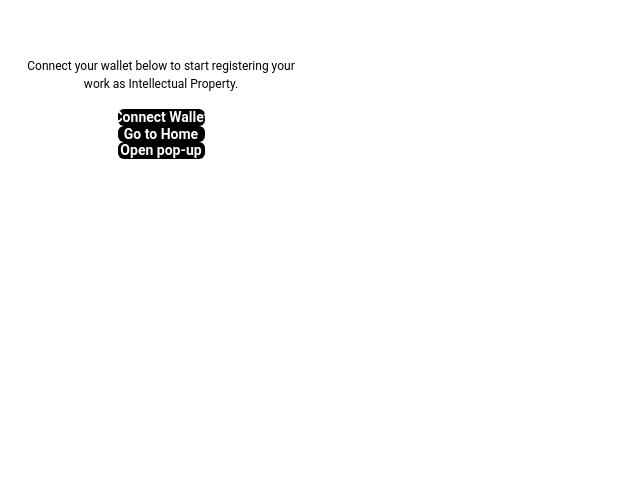
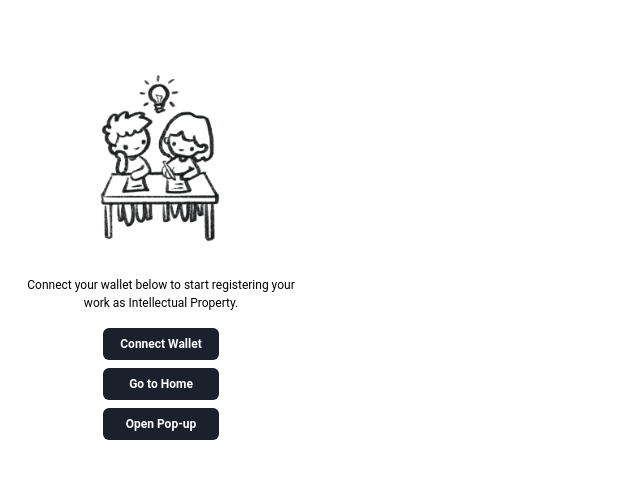
Before and after one commit to emmanasseri/my-own-words, a React (Create React App) app: page / in a window 1280 px wide. Shown: the part 102-580 px from the top of the page, without its empty margins (0-640 px from the left). Built offline with nearby package versions, Linux system fonts and the light colour scheme.

Commit message:
added assets

```diff
--- a/src/components/ClickableCard.tsx
+++ b/src/components/ClickableCard.tsx
@@ -30,22 +30,26 @@ const ClickableCard: React.FC<ClickableCardProps> = ({
 
   return (
     <Box
-      bg="gray.100"
+      bg="gray.100" // Super light gray background
       width="100%"
       p={4}
-      boxShadow="md"
+      border="2px solid black" // Black outlined border
+      boxShadow="0px 4px 10px rgba(173, 216, 230, 0.8)" // Light blue shadow (light blue: rgba(173, 216, 230))
       borderRadius="md"
       position="relative"
       cursor="pointer"
-      _hover={{ bg: "gray.200" }}
+      _hover={{
+        bg: "gray.200", // Darker gray on hover
+        boxShadow: "0px 6px 12px rgba(173, 216, 230, 1)", // Stronger blue shadow on hover
+      }}
       display="flex"
       justifyContent="space-between"
       alignItems="center"
-      mb={4}
+      mb={2}
       onClick={onClickAction} // Trigger action when card is clicked
     >
       {/* Text in the middle of the card */}
-      <Text fontSize="lg" fontWeight="bold">
+      <Text fontSize="lg" fontWeight="bold" color="black">
         {cardText}
       </Text>
 
--- a/src/pages/Home.tsx
+++ b/src/pages/Home.tsx
@@ -1,5 +1,5 @@
 import React from "react";
-import { Box } from "@chakra-ui/react";
+import { Box, Text, Image } from "@chakra-ui/react";
 import { useNavigate } from "react-router-dom";
 import ClickableCard from "../components/ClickableCard";
 import theme from "../theme";
@@ -22,15 +22,46 @@ const Home: React.FC = () => {
 
   return (
     <Box
+      position="relative" // Needed for positioning the images
       p={6}
       width={theme.views.smallView.width}
       height={theme.views.smallView.height}
       mx="auto"
-      mt={6}
       display="flex"
       flexDirection="column"
+      justifyContent="center" // Center the content vertically
+      alignItems="center" // Center the content horizontally
       gap={4}
     >
+      {/* Top-right Image */}
+      <Image
+        src="/images/saturn-and-stars.png" // Replace with the correct image path
+        alt="Top Right Image"
+        position="absolute"
+        top={0}
+        right={0}
+        width="40px"
+        height="40px"
+        zIndex={0} // Ensures it's behind the content
+      />
+
+      {/* Bottom-left Image */}
+      <Image
+        src="/images/city-scape.png" // Replace with the correct image path
+        alt="Bottom Left Image"
+        position="absolute"
+        bottom={0}
+        left={0}
+        width="40px"
+        height="40px"
+        zIndex={0} // Ensures it's behind the content
+      />
+
+      {/* Big Title at the Top */}
+      <Text fontSize="3xl" fontWeight="bold" mb={8} zIndex={1}>
+        What would you like to do?
+      </Text>
+
       {/* Register Card */}
       <ClickableCard
         cardText="Register"
--- a/src/pages/Landing.tsx
+++ b/src/pages/Landing.tsx
@@ -8,6 +8,7 @@ import { useLoading } from "../contexts/LoadingContext";
 
 const Landing = () => {
   const { setIsLoading } = useLoading();
+
   const openPopup = (): void => {
     const popupWindow = window.open("", "_blank", "width=400,height=400");
 
@@ -23,8 +24,6 @@ const Landing = () => {
 
   const navigate = useNavigate();
   const handleConnectWallet = async () => {
-
-    // Navigate to the Home screen
     navigate("/home");
   };
 
@@ -39,63 +38,69 @@ const Landing = () => {
     setIsLoading(false);
     navigate("/home");
   };
+
   return (
     <Box
-      bg="white" // Background is all white
-      width={theme.views.smallView.width} // Set the width to the pageView width
-      height={theme.views.smallView.height} // Set the height to the pageView height
+      bg="white"
+      width={theme.views.smallView.width}
+      height={theme.views.smallView.height}
       display="flex"
       flexDirection="column"
-      justifyContent="space-between" // Space between the GIF, text, and button
+      justifyContent="space-between"
       alignItems="center"
       p={4}
     >
       <Image
         src="/images/my-own-words-typing-animation.gif"
         alt="Intro GIF"
-        maxW="70%" // Make sure it scales within the box
-        mb={4} // Add some margin below the GIF
+        maxW="70%"
+        mb={4}
       />
+      <Image src="/images/two-authors.png" alt="two kids" maxW="70%" mb={4} />
 
-      {/* Middle: Explanation Text */}
       <Text fontSize="sm" color="black" textAlign="center" mb={4}>
         Connect your wallet below to start registering your work as Intellectual
         Property.
       </Text>
 
-      {/* Bottom: Connect Wallet Button */}
+      {/* Styled Buttons */}
       <Button
-        bg="black"
+        bg="gray.800" // Dark gray background
         color="white"
-        _hover={{ bg: "gray.700" }}
-        size="md"
-        width="30%"
-        //onClick={handleConnectWallet} // Trigger navigation when button is clicked
+        _hover={{ bg: "gray.600" }} // Slightly lighter gray on hover
+        size="sm" // Smaller text size
+        width="40%" // Adjusted button width
+        p={4} // Padding inside the button
+        mb={2} // Margin below the button for spacing
         onClick={openPopup}
       >
         Connect Wallet
       </Button>
+
       <Button
-        bg="black"
+        bg="gray.800" // Dark gray background
         color="white"
-        _hover={{ bg: "gray.700" }}
-        size="md"
-        width="30%"
-        //onClick={handleConnectWallet} // Trigger navigation when button is clicked
+        _hover={{ bg: "gray.600" }} // Slightly lighter gray on hover
+        size="sm" // Smaller text size
+        width="40%" // Adjusted button width
+        p={4} // Padding inside the button
+        mb={2} // Margin below the button for spacing
         onClick={goHome}
       >
         Go to Home
       </Button>
+
       <Button
-        bg="black"
+        bg="gray.800" // Dark gray background
         color="white"
-        _hover={{ bg: "gray.700" }}
-        size="md"
-        width="30%"
-        //onClick={handleConnectWallet} // Trigger navigation when button is clicked
+        _hover={{ bg: "gray.600" }} // Slightly lighter gray on hover
+        size="sm" // Smaller text size
+        width="40%" // Adjusted button width
+        p={4} // Padding inside the button
+        mb={2} // Margin below the button for spacing
         onClick={openPopup}
       >
-        Open pop-up
+        Open Pop-up
       </Button>
     </Box>
   );
```
